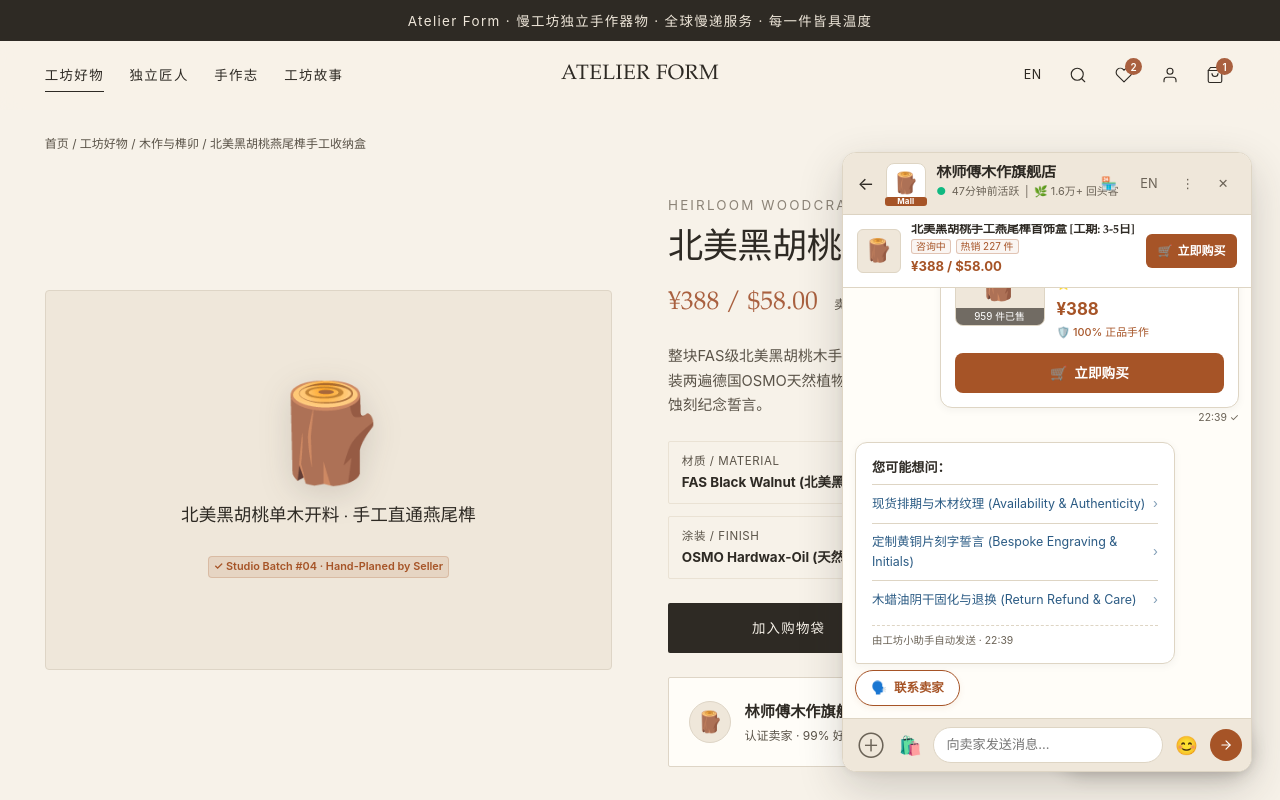
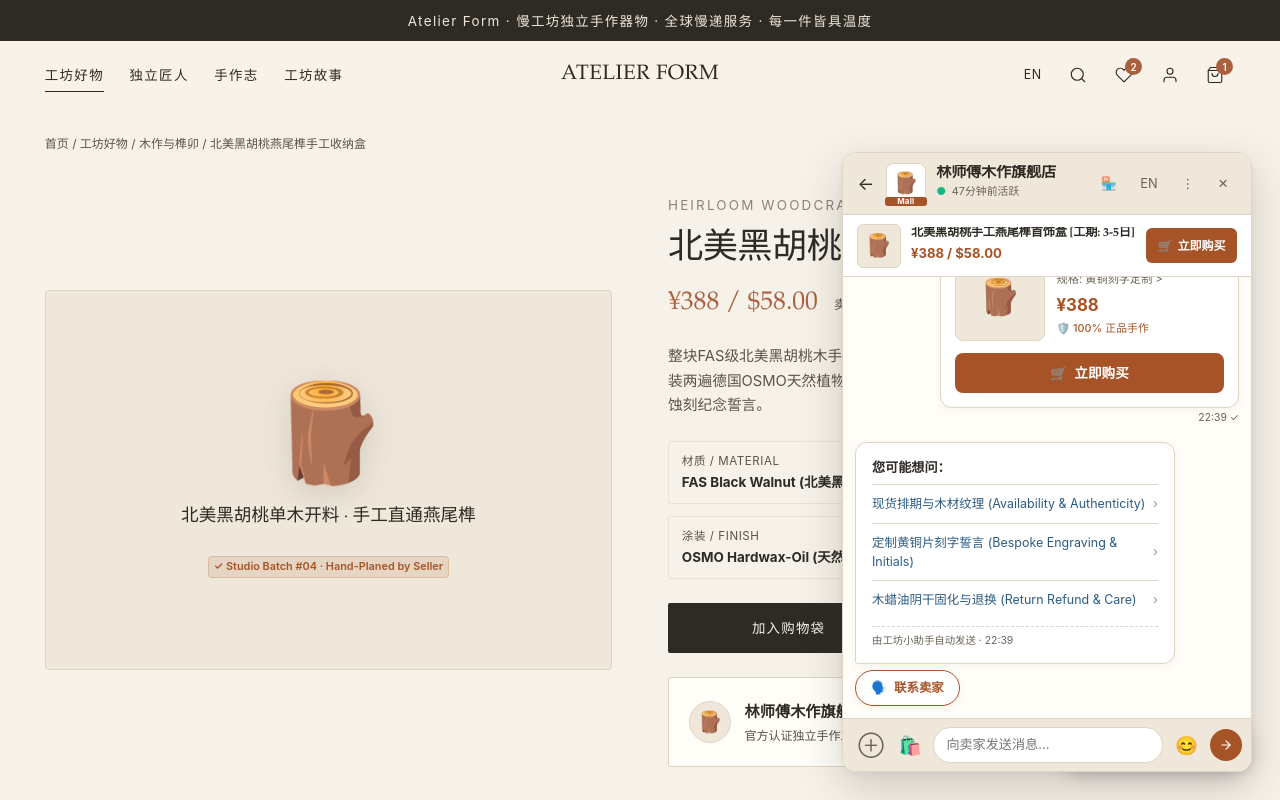
Before and after one commit to steveshibh/Crafty-Chatbot, a plain HTML site: page index.html in a window 1280 px wide. Shown: the top 800 px of the page. Drawn offline with Linux system fonts and the light colour scheme.

Commit message:
refactor: remove redundant commercial stats and sales clutter

```diff
--- a/index.html
+++ b/index.html
@@ -326,8 +326,6 @@
           <div class="shopee-store-sub">
             <span style="color:#10b981;">●</span>
             <span id="widgetSellerStatus">Active 47 minutes ago</span>
-            <span>|</span>
-            <span id="widgetSellerRep">🌿 16K+ returning buyers</span>
           </div>
         </div>
       </div>
@@ -356,11 +354,7 @@
     <div class="shopee-pinned-product" id="pinnedProductBar">
       <div class="shopee-pinned-thumb">🪵</div>
       <div class="shopee-pinned-details">
-        <h4 class="shopee-pinned-title" id="pinnedTitle">FAS Black Walnut Dovetail Keepsake Box [ETA: 3-5 days]</h4>
-        <div class="shopee-pinned-tags">
-          <span class="shopee-tag-pill" id="pinnedTagInquired">Inquired</span>
-          <span class="shopee-tag-pill" id="pinnedTagBatch">227 repurchased</span>
-        </div>
+        <h4 class="shopee-pinned-title" id="pinnedTitle">FAS Black Walnut Dovetail Keepsake Box</h4>
         <div class="shopee-pinned-price" id="pinnedPrice">$58.00 / ¥388</div>
       </div>
       <button type="button" class="shopee-buy-btn-sm" onclick="sendInquiryProductCard()">
@@ -466,21 +460,17 @@
         btnAddToBag: "加入购物袋",
         btnContactSeller: "联系卖家 · Chat with Seller",
         makerName: "林师傅木作旗舰店 (Lin Woodcraft Flagship Store)",
-        makerLocation: "认证卖家 · 99% 好评率 · 1.6万回头客",
+        makerLocation: "官方认证独立手作工坊",
         makerChatLink: "联系卖家 ➔",
         launcherLabel: "联系卖家 (1)",
         widgetSellerTitle: "林师傅木作旗舰店",
         widgetSellerStatus: "47分钟前活跃",
-        widgetSellerRep: "🌿 1.6万+ 回头客",
         pinnedTitle: "北美黑胡桃手工燕尾榫首饰盒 [工期: 3-5日]",
-        pinnedTagInquired: "咨询中",
-        pinnedTagBatch: "热销 227 件",
         pinnedPrice: "¥388 / $58.00",
         btnPinnedBuy: "立即购买",
         todayDate: "今日 (Today)",
         cardSelectVariation: "规格: 黄铜刻字定制 >",
         cardAuthenticBadge: "✓ 100% 正品手作",
-        cardSoldBadge: "已售 959 件",
         cardBuyNowText: "立即购买",
         faqTitle: "您可能想问：",
         faq1: "现料排期与木材纹理 (Availability & Timber)",
@@ -528,21 +518,17 @@
         btnAddToBag: "Add to Bag",
         btnContactSeller: "Chat with Seller",
         makerName: "Lin Woodcraft Flagship Store",
-        makerLocation: "Verified Seller · 99% Positive Rating",
+        makerLocation: "Verified Independent Atelier Store",
         makerChatLink: "Chat with Seller ➔",
         launcherLabel: "Chat with Seller (1)",
         widgetSellerTitle: "Lin Woodcraft Flagship Store",
         widgetSellerStatus: "Active 47 minutes ago",
-        widgetSellerRep: "🌿 16K+ returning buyers",
         pinnedTitle: "FAS Black Walnut Dovetail Keepsake Box [ETA: 3-5d]",
-        pinnedTagInquired: "Inquired",
-        pinnedTagBatch: "227 repurchased",
         pinnedPrice: "$58.00 / ¥388",
         btnPinnedBuy: "Buy Now",
         todayDate: "Today",
         cardSelectVariation: "Select Variation >",
-        cardAuthenticBadge: "✓ 100% Authentic",
-        cardSoldBadge: "959 Sold",
+        cardAuthenticBadge: "✓ 100% Authentic Handcrafted",
         cardBuyNowText: "Buy Now",
         faqTitle: "You may want to ask:",
         faq1: "Availability & Authenticity",
@@ -579,10 +565,8 @@
           time: '22:39',
           title: isZh ? '北美黑胡桃手工燕尾榫首饰盒' : 'FAS Black Walnut Dovetail Keepsake Box',
           variation: isZh ? '规格: 黄铜刻字定制 >' : 'Select Variation >',
-          rating: '5.0',
           price: isZh ? '¥388' : '$58.00',
-          soldText: isZh ? '959 件已售' : '959 Sold',
-          authenticBadge: isZh ? '🛡️ 100% 正品手作' : '🛡️ 100% Authentic',
+          authenticBadge: isZh ? '🛡️ 100% 正品手作' : '🛡️ 100% Authentic Handcrafted',
           status: '22:39 ✓'
         },
         // 2. Automated FAQ Card ("You may want to ask:")
@@ -656,12 +640,9 @@
       document.getElementById('launcherLabel').textContent = t.launcherLabel;
       document.getElementById('widgetSellerTitle').textContent = t.widgetSellerTitle;
       document.getElementById('widgetSellerStatus').textContent = t.widgetSellerStatus;
-      document.getElementById('widgetSellerRep').textContent = t.widgetSellerRep;
       document.getElementById('widgetLangBtn').textContent = t.headerLangToggle;
 
       document.getElementById('pinnedTitle').textContent = t.pinnedTitle;
-      document.getElementById('pinnedTagInquired').textContent = t.pinnedTagInquired;
-      document.getElementById('pinnedTagBatch').textContent = t.pinnedTagBatch;
       document.getElementById('pinnedPrice').textContent = t.pinnedPrice;
       document.getElementById('btnPinnedBuy').textContent = t.btnPinnedBuy;
 
@@ -714,12 +695,10 @@
               <div class="shopee-card-main">
                 <div class="shopee-card-imgbox">
                   🪵
-                  <span class="shopee-sold-tag">${m.soldText}</span>
                 </div>
                 <div class="shopee-card-meta">
                   <h4 class="shopee-card-title">${m.title}</h4>
                   <div class="shopee-card-variation">${m.variation}</div>
-                  <div class="shopee-card-rating">⭐ ${m.rating}</div>
                   <div class="shopee-card-price">${m.price}</div>
                   <div class="shopee-trust-badge">${m.authenticBadge}</div>
                 </div>
@@ -923,10 +902,8 @@
         time: getCurrentTimeStr(),
         title: isZh ? '北美黑胡桃手工燕尾榫首饰盒' : 'FAS Black Walnut Dovetail Keepsake Box',
         variation: isZh ? '规格: 黄铜刻字定制 >' : 'Select Variation >',
-        rating: '5.0',
         price: isZh ? '¥388' : '$58.00',
-        soldText: isZh ? '959 件已售' : '959 Sold',
-        authenticBadge: isZh ? '🛡️ 100% 正品手作' : '🛡️ 100% Authentic',
+        authenticBadge: isZh ? '🛡️ 100% 正品手作' : '🛡️ 100% Authentic Handcrafted',
         status: getCurrentTimeStr() + ' ✓'
       });
       saveMessages();
```
